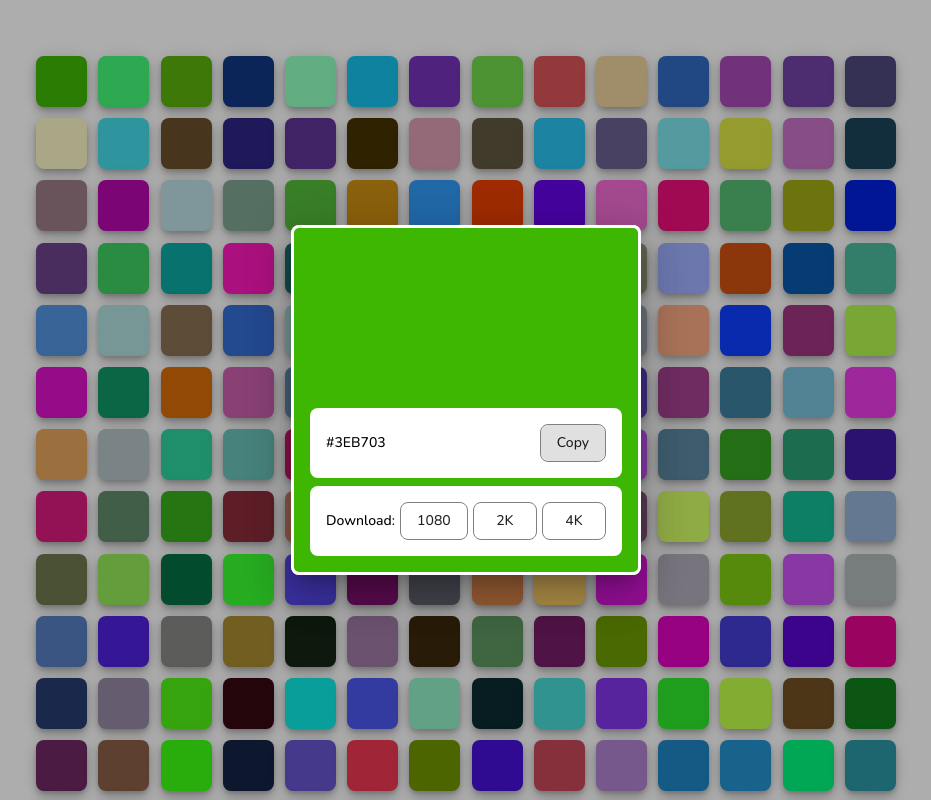
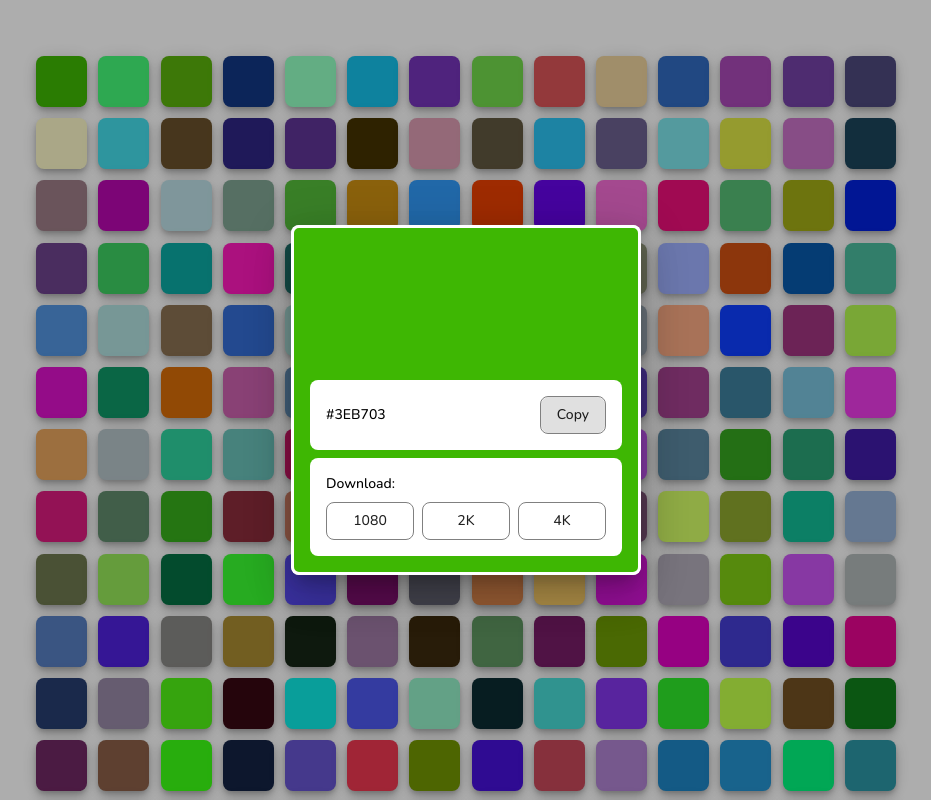
Before and after one commit to DungNg/random-color-angular, an Angular app: page / in a window 1280 px wide. Both pictures are taken after a click on the element 235 px from the left and 81 px from the top of the page. Shown: the whole page, without its empty margins (174-1105 px from the left). Built offline with nearby package versions, Linux system fonts and the light colour scheme.

Commit message:
#1 - Restyle button download color image

```diff
--- a/src/app/color/color.component.css
+++ b/src/app/color/color.component.css
@@ -129,6 +129,18 @@
     gap: .5rem;
 }
 
+.dialog-button-container{
+    display:flex;
+    flex-direction: row;
+    gap: .5rem;
+    width: 100%;
+    padding-top: .5rem;
+}
+
+.btn-download{
+    width: 100%;
+}
+
 ::ng-deep .message {
     background-color: black;
     color: white;
--- a/src/app/color/color.component.html
+++ b/src/app/color/color.component.html
@@ -6,17 +6,19 @@
         <div class="dialog-container" [ngStyle]="{'backgroundColor': dialogColor}">
           <div class="dialog">
             {{currentColor}}
-            <button mat-flat-button class="btn-copy"
-              [cdkCopyToClipboard]="currentColor" (click)="openSnackBar(currentColor)">Copy</button>
+            <button mat-flat-button class="btn-copy" [cdkCopyToClipboard]="currentColor"
+              (click)="openSnackBar(currentColor)">Copy</button>
           </div>
           <div class="dialog">
             Download:
-            <button mat-flat-button class="btn-copy" (click)="downloadImage(0, currentColor)"
-              target="_blank">1080</button>
-            <button mat-flat-button class="btn-copy" (click)="downloadImage(1, currentColor)"
-              target="_blank">2K</button>
-            <button mat-flat-button class="btn-copy" (click)="downloadImage(2, currentColor)"
-              target="_blank">4K</button>
+            <div class="dialog-button-container">
+              <button mat-flat-button class="btn-copy btn-download" (click)="downloadImage(0, currentColor)"
+                target="_blank">1080</button>
+              <button mat-flat-button class="btn-copy btn-download" (click)="downloadImage(1, currentColor)"
+                target="_blank">2K</button>
+              <button mat-flat-button class="btn-copy btn-download" (click)="downloadImage(2, currentColor)"
+                target="_blank">4K</button>
+            </div>
           </div>
         </div>
       </ng-template>
```
